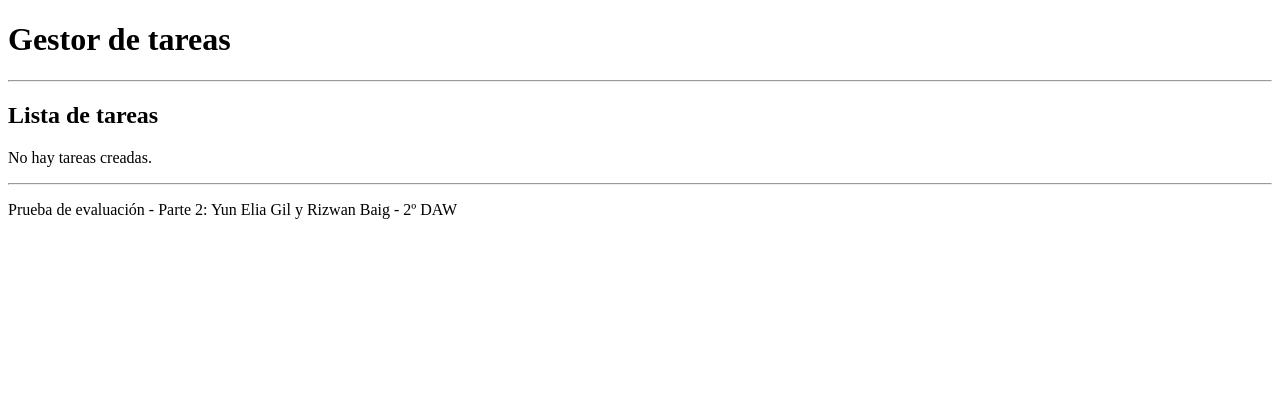
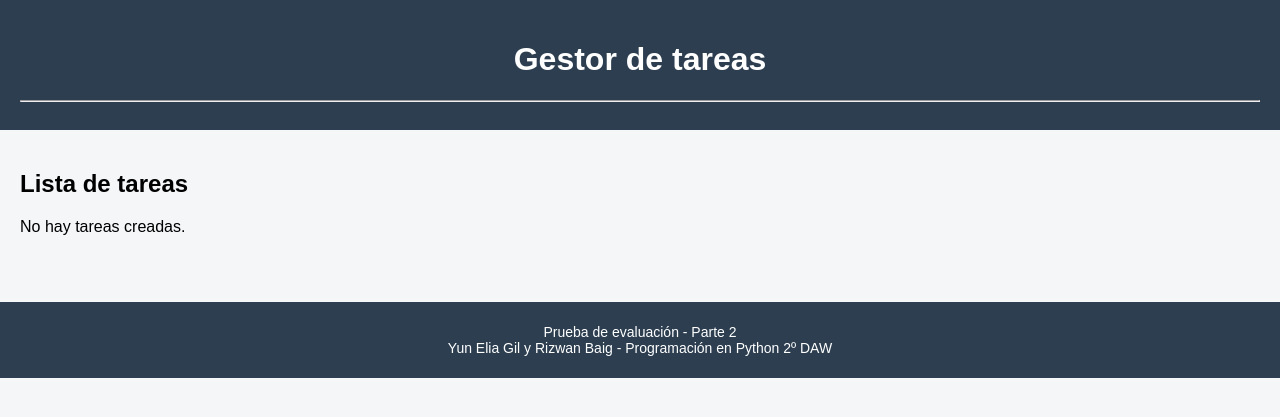
Before and after one commit to eliaGil02/PruebaEvaluacion2PEP, a Django app: page / in a window 1280 px wide. Shown: the top 417 px of the page. Run offline with Django 5.2, Linux system fonts and the light colour scheme; data that the repository does not hold is empty.

Commit message:
Configurado sistema de archivos estaticos y añadido CSS general

```diff
--- /dev/null
+++ b/tareas/static/tareas/style.css
@@ -0,0 +1,61 @@
+/* estilo general del sitio */
+body {
+    font-family: Arial, sans-serif;
+    background-color: #f4f6f8;
+    margin: 0;
+    padding: 0;
+}
+
+/* encabezado */
+header {
+    background-color: #2c3e50;
+    color: white;
+    padding: 20px;
+    text-align: center;
+}
+
+/* contenido principal */
+main {
+    padding: 20px;
+}
+
+/* listas */
+ul {
+    list-style: none;
+    padding: 0;
+}
+
+li {
+    background: white;
+    margin-bottom: 10px;
+    padding: 15px;
+    border-radius: 5px;
+    box-shadow: 0 2px 5px rgba(0, 0, 0, 0.1);
+}
+
+/* enlaces */
+a {
+    text-decoration: none;
+    color: #2980b9;
+}
+
+a:hover {
+    text-decoration: underline;
+}
+
+/* footer */
+footer {
+    background-color: #2c3e50;
+    color: white;
+    text-align: center;
+    padding: 8px 5px;
+    margin-top: 30px;
+    font-size: 14px;
+}
+
+/* linea superior del footer */
+footer hr {
+    border: none;
+    border-top: 1px solid rgba(255, 255, 255, 0.3);
+    margin-bottom: 10px;
+}
--- a/tareas/templates/tareas/base.html
+++ b/tareas/templates/tareas/base.html
@@ -1,9 +1,11 @@
+{% load static %}
 <!DOCTYPE html>
 <html lang="en">
 
 <head>
     <meta charset="UTF-8">
     <meta name="viewport" content="width=device-width, initial-scale=1.0">
+    <link rel="stylesheet" href="{% static 'tareas/style.css' %}">
     <title>Gestor de tareas</title>
 </head>
 
@@ -17,8 +19,9 @@
         {% endblock %}
     </main>
     <footer>
-        <hr>
-        <p>Prueba de evaluación - Parte 2: Yun Elia Gil y Rizwan Baig - 2º DAW</p>
+        <p>Prueba de evaluación - Parte 2 <br>
+            Yun Elia Gil y Rizwan Baig - Programación en Python 2º DAW
+        </p>
     </footer>
 </body>
 
```
